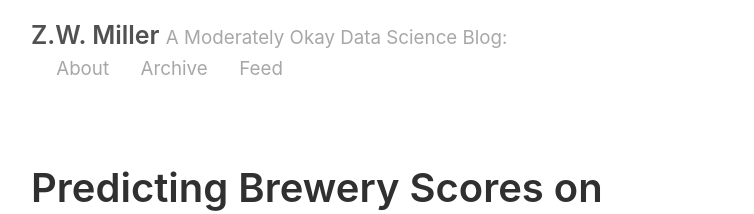
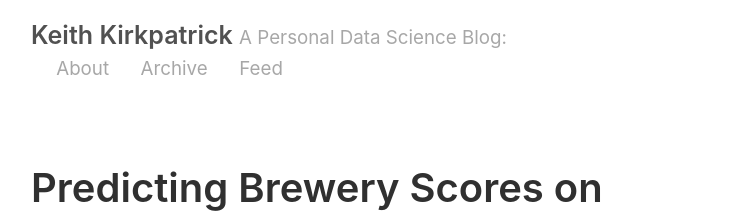
Before and after one commit to keith12345/keith12345.github.io, a Jekyll site: the page built from index.html, in a window 1280 px wide and 900 px high. Shown: the top 214 px of the window, without its empty margins (259-1013 px from the left). Built offline with Jekyll 4.4.1, drawn with Linux system fonts in a browser that asks for light colours; the list of posts is cut into pages by our own code.

Commit message:
Update info

```diff
--- a/_config.yml
+++ b/_config.yml
@@ -2,9 +2,9 @@
 permalink:           pretty
 
 # Setup
-title:               Z.W. Miller
-tagline:             A Moderately Okay Data Science Blog
-url:                 http://zwmiller.github.io
+title:               Keith Kirkpatrick
+tagline:             A Personal Data Science Blog
+url:                 http://keith12345.github.io
 paginate:            1
 baseurl:             ""
 
@@ -17,14 +17,14 @@ sass:
 
 # About/contact
 author:
-  name:              Zach Miller
-  url:               https://twitter.com/zaglamir
-  email:             zach@thisismetis.com
+  name:              Keith Kirkpatrick
+  url:               https://www.linkedin.com/in/keith-kirkpatrick/
+  email:             keithmkirkpatrick@gmail.com
 
 # Custom vars
 version:             2.0.0
 github:
-  repo:              https://github.com/zwmiller
+  repo:              https://github.com/keith12345
 
 # Gems
 gems:
```
